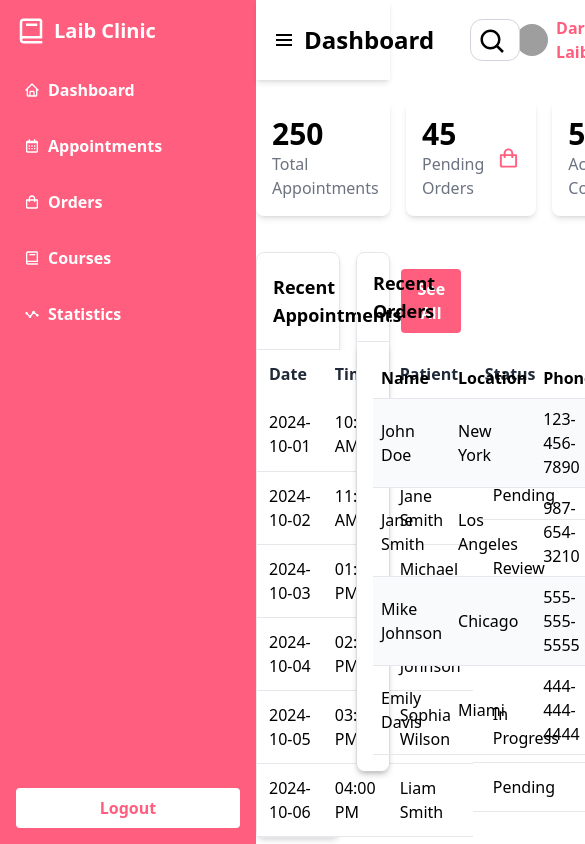
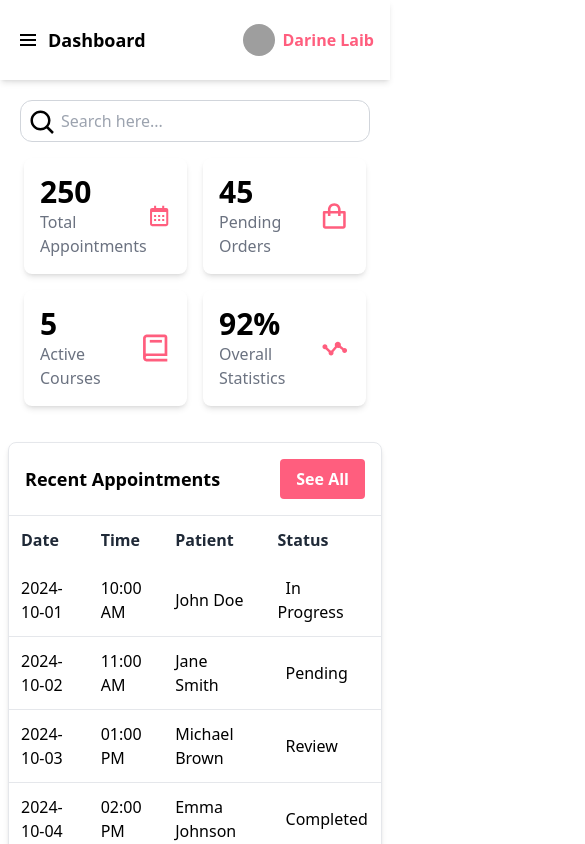
Before and after one commit to AmarBz22/laib_clinique_admin_dashboard, a React (Vite) app in the folder Admin-dashboard/: page / in a window 390 px wide. Shown: the top 844 px of the page, 585 px wide, since content can reach past the window. Built offline with nearby package versions, Linux system fonts and the light colour scheme; grey boxes are pictures that could not be loaded.

Commit message:
make all pages responsive

```diff
--- a/Admin-dashboard/src/App.jsx
+++ b/Admin-dashboard/src/App.jsx
@@ -10,31 +10,15 @@ import CoursesPage from './pages/CoursesPage';
 import StatisticsPage from './pages/StatisticsPage';
 import AppointmentInformationPage from './pages/AppointmentInformationPage'; // New import
 import OrderInformationPage from './pages/OrderInformationPage'; // New import
+import Layout from './Layout';
 
 
 function App() {
-  const [isSidebarOpen, setIsSidebarOpen] = useState(true);
-  const [isAnimating, setIsAnimating] = useState(false);
 
-  const toggleSidebar = () => {
-    if (isSidebarOpen) {
-      setIsAnimating(true);
-      setTimeout(() => {
-        setIsSidebarOpen(false);
-        setIsAnimating(false);
-      }, 300);
-    } else {
-      setIsSidebarOpen(true);
-    }
-  };
 
   return (
     <Router>
-      <div className={`transition-all ${isAnimating ? 'animate-close' : ''}`}>
-        {isSidebarOpen && <SideBar />}
-        <Header toggleSidebar={toggleSidebar} isSidebarOpen={isSidebarOpen} />
-      </div>
-      <div className={`${isSidebarOpen ? 'ml-64' : 'ml-0'} transition-all`}>
+        <Layout> {/* Wrap the layout around all routes */}
         <Routes>
           <Route path="/" element={<Home />} />
           <Route path="/appointments" element={<AppointmentPage />} />
@@ -44,7 +28,7 @@ function App() {
           <Route path="/appointments/:appointmentId" element={<AppointmentInformationPage />} /> {/* Dynamic route */}
           <Route path="/orders/:orderId" element={<OrderInformationPage />} /> {/* Dynamic route */}
         </Routes>
-      </div>
+      </Layout>
     </Router>
   );
 }
--- /dev/null
+++ b/Admin-dashboard/src/Layout.jsx
@@ -0,0 +1,36 @@
+import { useState } from "react";
+import SideBar from "./components/SideBar";
+import Header from "./components/Header";
+
+const Layout = ({children}) => {
+    const [isSidebarOpen, setIsSidebarOpen] = useState(window.innerWidth > 768);
+    const [isAnimating, setIsAnimating] = useState(false);
+
+
+const toggleSidebar = () => {
+if (isSidebarOpen) {
+    setIsAnimating(true);
+    setTimeout(() => {
+    setIsSidebarOpen(false);
+    setIsAnimating(false);
+    }, 300);
+} else {
+    setIsSidebarOpen(true);
+}
+};
+
+
+return (
+    <div className="w-full flex justify-start items-start ">
+        <div >
+        {isSidebarOpen && <SideBar toggleSidebar={toggleSidebar} isSidebarOpen={isSidebarOpen}/>}
+        </div>
+        <div className="w-full">
+            <Header toggleSidebar={toggleSidebar} isSidebarOpen={isSidebarOpen} />
+            {children}
+        </div>
+    </div>
+ );
+}
+
+export default Layout;
--- a/Admin-dashboard/src/components/AppointmentTable.jsx
+++ b/Admin-dashboard/src/components/AppointmentTable.jsx
@@ -33,7 +33,7 @@ const AppointmentsTable = () => {
               <td className="p-3 border-b border-gray-200">{appointment.date}</td>
               <td className="p-3 border-b border-gray-200">{appointment.time}</td>
               <td className="p-3 border-b border-gray-200">{appointment.patient}</td>
-              <td className="p-3 border-b border-gray-200 flex items-center">
+              <td className="p-3 border-b border-gray-200 ">
                 <span
                   className={`status-indicator
                     ${appointment.status === 'In Progress' ? 'status-in-progress' :
--- a/Admin-dashboard/src/components/Card.jsx
+++ b/Admin-dashboard/src/components/Card.jsx
@@ -2,7 +2,7 @@ import React from 'react';
 
 const Card = ({ title, number, icon: Icon }) => {
   return (
-    <div className="w-full md:w-1/4 bg-white rounded-lg p-4 shadow-md flex justify-between items-center cursor-pointer hover:bg-primary-pink hover:text-white hover:shadow-lg transition-all duration-300">
+    <div className="w-full bg-white rounded-lg p-4 shadow-md flex justify-between items-center cursor-pointer hover:bg-primary-pink hover:text-white hover:shadow-lg transition-all duration-300">
       <div>
         <h2 className="text-3xl font-bold">{number}</h2>
         <p className="text-gray-500">{title}</p>
--- a/Admin-dashboard/src/components/Header.jsx
+++ b/Admin-dashboard/src/components/Header.jsx
@@ -4,29 +4,22 @@ import { BiMenu, BiSearch } from 'react-icons/bi';
 const Header = ({ toggleSidebar, isSidebarOpen }) => {
   return (
     <header
-      className={`flex items-center justify-between p-4 bg-white shadow-md h-20 fixed top-0 transition-all duration-300`}
-      style={{ marginLeft: isSidebarOpen ? '256px' : '0', width: isSidebarOpen ? 'calc(100% - 256px)' : '100%' }} // Adjust based on your sidebar width
+      className={`${isSidebarOpen ? 'responsive-div ': 'w-full'} flex items-center  justify-between p-4 w- bg-white shadow-md h-20 fixed top-0  transition-all duration-300`}
+
+    // Adjust based on your sidebar width
     >
-      {/* Burger Menu */}
-      <button onClick={toggleSidebar}>
-        <BiMenu className="text-2xl" />
-      </button>
+      <div className='flex justify-start items-center'>
+        {/* Burger Menu */}
+        <button className='' onClick={toggleSidebar}>
+          <BiMenu className="text-2xl" />
+        </button>
 
-      {/* Dashboard Text */}
-      <span className="ml-2 font-semibold text-2xl">Dashboard</span>
+        {/* Dashboard Text */}
+        <span className="ml-2 font-semibold lg:text-2xl text-lg">Dashboard</span>
+      </div>
 
-      {/* Search Box */}
-      <div className="flex-grow mx-4">
-        <div className="relative w-[20%] mx-auto">
-          <BiSearch className="absolute left-2 top-2 text-black text-3xl" />
-          <input
-            type="text"
-            placeholder="Search here..."
-            className="pl-10 w-full p-2 border border-gray-300 rounded-lg focus:outline-none focus:ring focus:ring-primary-pink"
-            style={{ borderRadius: '12px' }}
-          />
-        </div>
-      </div>
+
+
 
       {/* Profile Section */}
       <div className="flex items-center">
--- a/Admin-dashboard/src/components/SideBar.jsx
+++ b/Admin-dashboard/src/components/SideBar.jsx
@@ -1,50 +1,75 @@
 import React from 'react';
 import { Link } from 'react-router-dom'; // Import Link for navigation
 import { BiHome, BiCalendar, BiShoppingBag, BiBook, BiStats } from 'react-icons/bi'; // Import necessary icons
+import { IoMdCloseCircle } from "react-icons/io";
 
-const SideBar = () => {
+const SideBar = ({ toggleSidebar, isSidebarOpen }) => {
   return (
-    <aside className="h-screen w-64 bg-primary-pink text-white fixed top-0 left-0 transition-all duration-300">
-      <nav className="flex flex-col h-full p-4">
+    <aside className="md:static  fixed top-0 bottom-0 left-0 z-50 md:w-64 sm:w-1/2 w-3/4 bg-primary-pink h-full text-white transition-all duration-300">
+      <nav className=" relative flex flex-col  p-4 md:items-start items-center h-screen">
         {/* Logo Section */}
-        <div className="flex items-center mb-6">
-          <BiBook className="text-3xl mr-2" /> {/* Updated to a book icon for clinic logo */}
-          <h2 className="text-xl font-semibold">Laib Clinic</h2>
+        <div className='flex justify-center items-center w-full'>
+          <div className="flex items-center mb-6">
+            <BiBook className="text-3xl mr-2" /> {/* Updated to a book icon for clinic logo */}
+            <h2 className="text-xl font-semibold">Laib Clinic</h2>
+          </div>
+          {isSidebarOpen && <IoMdCloseCircle onClick={toggleSidebar} className='md:hidden absolute right-4 top-4 w-6 h-6'  color='white'/>}
         </div>
+
 
         {/* Menu List */}
         <ul className="flex-1 space-y-4">
           {/* Dashboard */}
           <li>
-            <Link to="/" className="flex items-center p-2 hover:bg-white hover:text-primary-pink rounded transition">
+            <Link to="/"  onClick={() => {
+                                        if (window.innerWidth < 768) {
+                                            toggleSidebar();
+                                        }}}
+                                        className="flex items-center p-2 hover:bg-white hover:text-primary-pink rounded transition">
               <BiHome className="mr-2" />
               <span className="font-semibold">Dashboard</span>
             </Link>
           </li>
           {/* Appointments */}
           <li>
-            <Link to="/appointments" className="flex items-center p-2 hover:bg-white hover:text-primary-pink rounded transition">
+            <Link to="/appointments" onClick={() => {
+                                        if (window.innerWidth < 768) {
+                                            toggleSidebar();
+                                        }}}
+                                       className="flex items-center p-2 hover:bg-white hover:text-primary-pink rounded transition">
               <BiCalendar className="mr-2" />
               <span className="font-semibold">Appointments</span>
             </Link>
           </li>
           {/* Orders */}
           <li>
-            <Link to="/orders" className="flex items-center p-2 hover:bg-white hover:text-primary-pink rounded transition">
+            <Link to="/orders"  onClick={() => {
+                                        if (window.innerWidth < 768) {
+                                            toggleSidebar();
+                                        }}}
+                                        className="flex items-center p-2 hover:bg-white hover:text-primary-pink rounded transition">
               <BiShoppingBag className="mr-2" />
               <span className="font-semibold">Orders</span>
             </Link>
           </li>
           {/* Courses */}
           <li>
-            <Link to="/courses" className="flex items-center p-2 hover:bg-white hover:text-primary-pink rounded transition">
+            <Link to="/courses" onClick={() => {
+                                        if (window.innerWidth < 768) {
+                                            toggleSidebar();
+                                        }}}
+                                         className="flex items-center p-2 hover:bg-white hover:text-primary-pink rounded transition">
               <BiBook className="mr-2" />
               <span className="font-semibold">Courses</span>
             </Link>
           </li>
           {/* Statistics */}
           <li>
-            <Link to="/statistics" className="flex items-center p-2 hover:bg-white hover:text-primary-pink rounded transition">
+            <Link to="/statistics"  onClick={() => {
+                                        if (window.innerWidth < 768) {
+                                            toggleSidebar();
+                                        }}}
+                                         className="flex items-center p-2 hover:bg-white hover:text-primary-pink rounded transition">
               <BiStats className="mr-2" />
               <span className="font-semibold">Statistics</span>
             </Link>
--- a/Admin-dashboard/src/pages/HomePage.jsx
+++ b/Admin-dashboard/src/pages/HomePage.jsx
@@ -2,13 +2,25 @@ import React from 'react';
 import Card from '../components/Card';
 import AppointmentsTable from '../components/AppointmentTable';
 import OrdersTable from '../components/orderTable';
-import { BiCalendar, BiShoppingBag, BiBook, BiStats } from 'react-icons/bi'; // Icons for the new cards
+import { BiCalendar, BiShoppingBag, BiBook, BiStats, BiSearch } from 'react-icons/bi'; // Icons for the new cards
 
 const Home = () => {
   return (
-    <div className="flex flex-col mt-20 space-y-4">
+    <div className="flex flex-col xl:items-start items-center justify-center w-full mt-20 space-y-4 mb-8 px-2">
+      {/* Search Box */}
+      <div className="block lg:w-[25%] w-[350px] flex-grow mx-4 self-center mt-5">
+        <div className="relative  mx-auto">
+          <BiSearch className="absolute left-2 top-2 text-black text-3xl" />
+          <input
+            type="text"
+            placeholder="Search here..."
+            className="pl-10 w-full p-2 border border-gray-300 rounded-lg focus:outline-none focus:ring focus:ring-primary-pink"
+            style={{ borderRadius: '12px' }}
+          />
+        </div>
+      </div>
       {/* Card section */}
-      <div className="flex justify-between mt-5 space-x-4">
+      <div className="grid xl:grid-cols-4 grid-cols-2 w-full gap-4 mt-5 items-center px-4">
         {/* Updated Cards */}
         <Card title="Total Appointments" number="250" icon={BiCalendar} />
         <Card title="Pending Orders" number="45" icon={BiShoppingBag} />
@@ -16,16 +28,19 @@ const Home = () => {
         <Card title="Overall Statistics" number="92%" icon={BiStats} />
       </div>
 
+
+
       {/* Grid layout for tables */}
-      <div className="grid grid-cols-3 gap-4">
+      <div className="grid xl:grid-cols-3 grid-cols-1  w-full">
         {/* AppointmentsTable spans 2 columns */}
-        <div className="col-span-2">
+        <div className="lg:col-span-2">
           <AppointmentsTable />
         </div>
         {/* OrdersTable spans 1 column */}
-        <div className="col-span-1">
+        <div className="lg:col-span-1">
           <OrdersTable />
         </div>
+
       </div>
     </div>
   );
```
Also changed, not shown: Admin-dashboard/src/index.css (+11 -0 lines), Admin-dashboard/src/pages/AppointmentPage.jsx (+12 -6 lines), Admin-dashboard/src/pages/CoursesPage.jsx (+5 -2 lines), Admin-dashboard/src/pages/OrderPage.jsx (+8 -4 lines).
